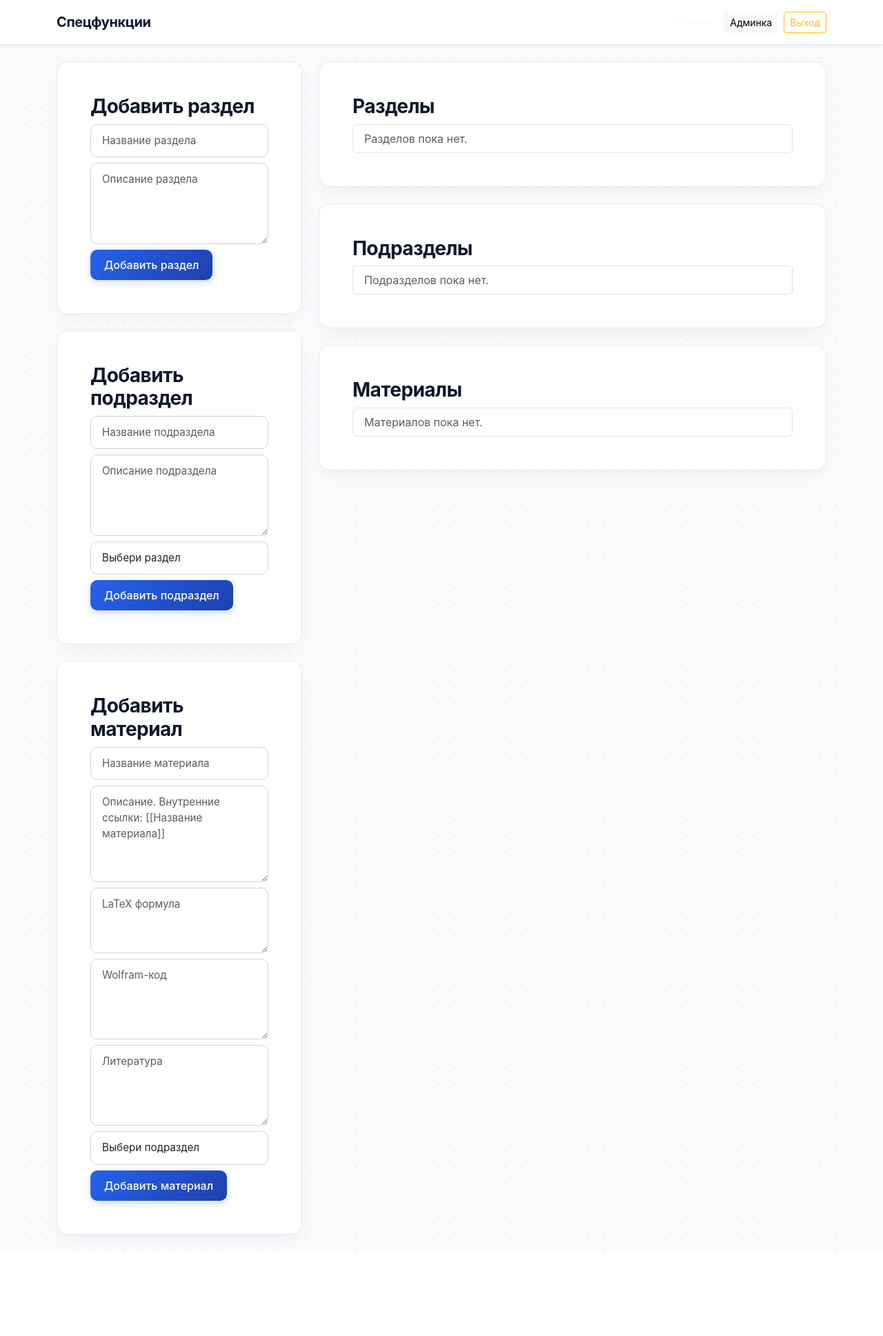
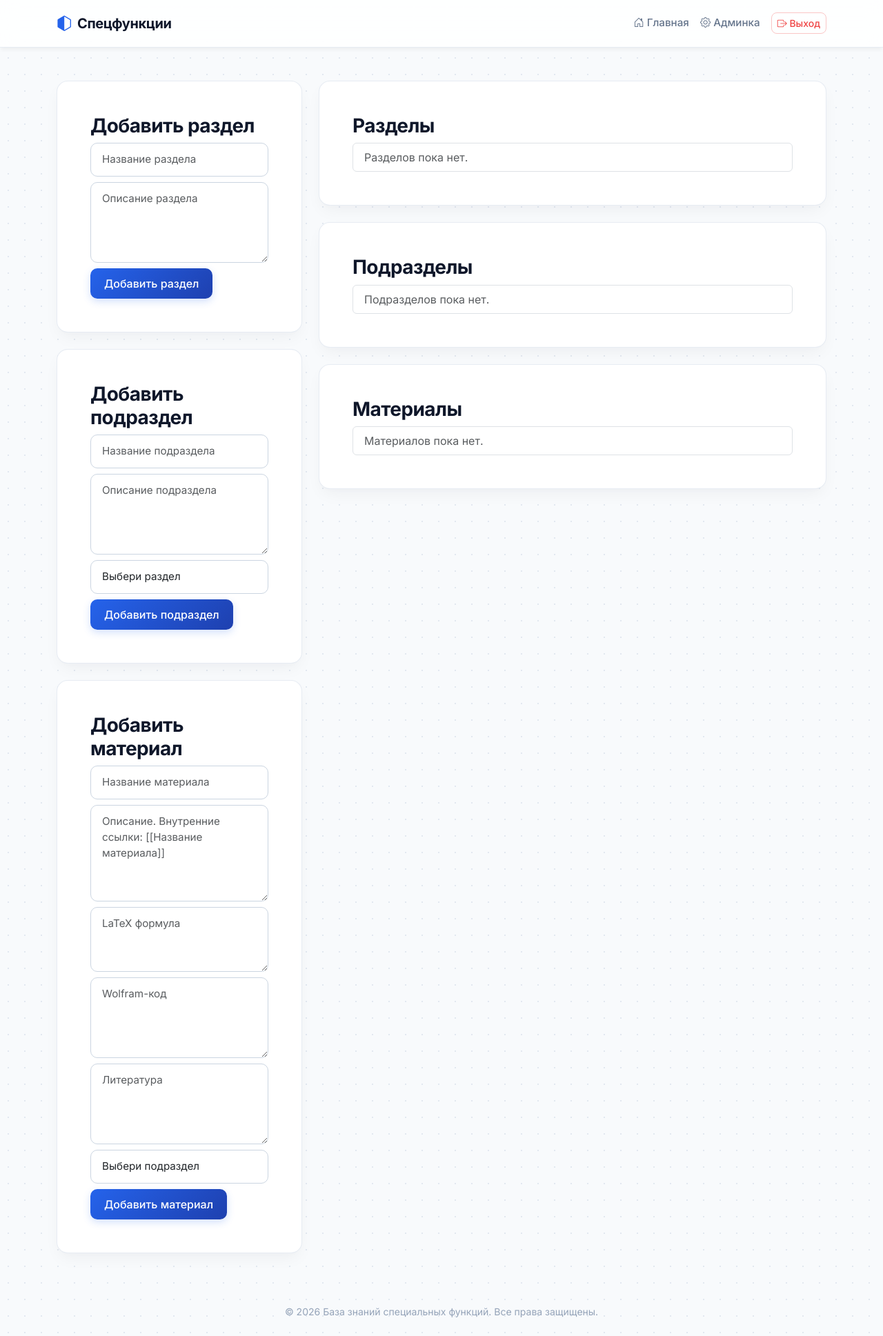
Before and after one commit to alekseykulik/special_func, a Flask app: page /admin in a window 1280 px wide. Shown: the whole page at 69% size. Before the commit the page ends 1813 px from the top, so only its background shows below. Run offline with Flask 3, Linux system fonts and the light colour scheme; the visitor is signed in with stand-in values (Sample User, id 1); data that the repository does not hold is empty.

Commit message:
Update base.html

```diff
--- a/special_functions_site/templates/base.html
+++ b/special_functions_site/templates/base.html
@@ -5,7 +5,17 @@
     <title>{% block title %}Специальные функции{% endblock %}</title>
     <meta name="viewport" content="width=device-width, initial-scale=1">
 
+    <!-- Подключаем красивые шрифты от Google -->
+    <link rel="preconnect" href="https://fonts.googleapis.com">
+    <link rel="preconnect" href="https://fonts.gstatic.com" crossorigin>
+    <link href="https://fonts.googleapis.com/css2?family=Fira+Code:wght@400;500&family=Inter:wght@400;500;600;700&display=swap" rel="stylesheet">
+
+    <!-- Подключаем иконки Bootstrap -->
+    <link rel="stylesheet" href="https://cdn.jsdelivr.net/npm/bootstrap-icons@1.11.1/font/bootstrap-icons.css">
+
+    <!-- Bootstrap CSS -->
     <link href="https://cdn.jsdelivr.net/npm/bootstrap@5.3.3/dist/css/bootstrap.min.css" rel="stylesheet">
+    <!-- Наш кастомный стиль -->
     <link rel="stylesheet" href="{{ url_for('static', filename='css/style.css') }}">
 
     <script>
@@ -20,25 +30,46 @@
 </head>
 <body>
 
-<nav class="navbar navbar-expand-lg topbar">
+<!-- Навигация -->
+<nav class="navbar navbar-expand-lg topbar sticky-top">
     <div class="container">
-        <a class="navbar-brand fw-bold" href="/">Спецфункции</a>
+        <a class="navbar-brand fw-bold d-flex align-items-center gap-2" href="/">
+            <i class="bi bi-hexagon-half brand-icon"></i>
+            Спецфункции
+        </a>
 
-        <div class="d-flex gap-2">
-            <a class="btn btn-sm btn-outline-light" href="/">Главная</a>
+        <div class="d-flex gap-3 align-items-center">
+            <a class="nav-link-custom" href="/">
+                <i class="bi bi-house-door"></i> Главная
+            </a>
             {% if current_user.is_authenticated %}
-                <a class="btn btn-sm btn-light" href="/admin">Админка</a>
-                <a class="btn btn-sm btn-outline-warning" href="/logout">Выход</a>
+                <a class="nav-link-custom" href="/admin">
+                    <i class="bi bi-gear"></i> Админка
+                </a>
+                <a class="btn btn-sm btn-logout" href="/logout">
+                    <i class="bi bi-box-arrow-right"></i> Выход
+                </a>
             {% else %}
-                <a class="btn btn-sm btn-light" href="/login">Вход</a>
+                <a class="btn btn-sm btn-login" href="/login">
+                    <i class="bi bi-person"></i> Вход
+                </a>
             {% endif %}
         </div>
     </div>
 </nav>
 
-<div class="container py-4">
+<!-- Основной контент -->
+<main class="container py-5 content-wrapper">
     {% block content %}{% endblock %}
-</div>
+</main>
 
+<!-- Подвал -->
+<footer class="footer mt-auto py-4">
+    <div class="container text-center text-muted">
+        <small>© 2026 База знаний специальных функций. Все права защищены.</small>
+    </div>
+</footer>
+
+<script src="https://cdn.jsdelivr.net/npm/bootstrap@5.3.3/dist/js/bootstrap.bundle.min.js"></script>
 </body>
 </html>
```
